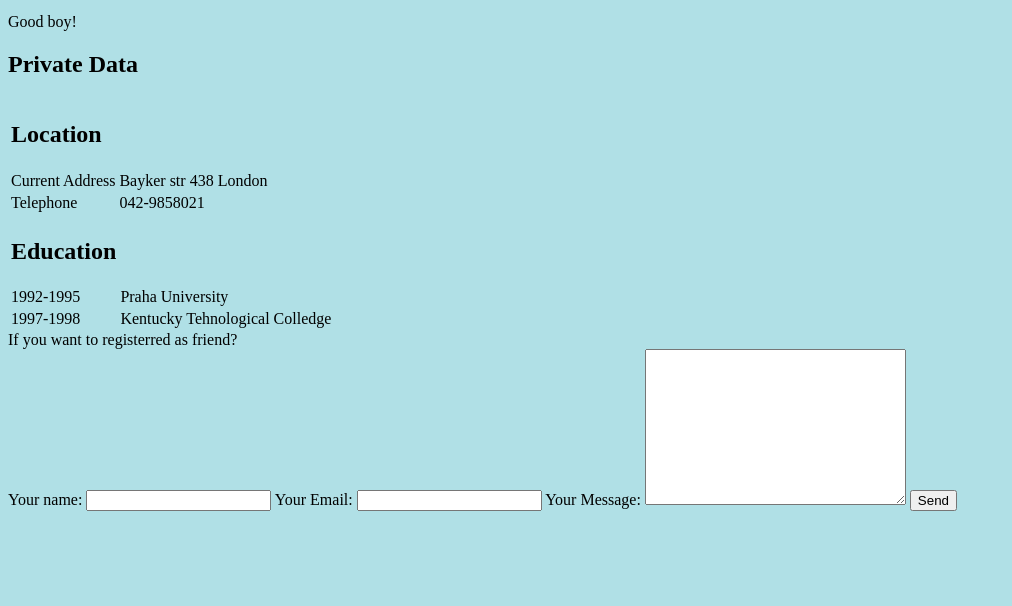
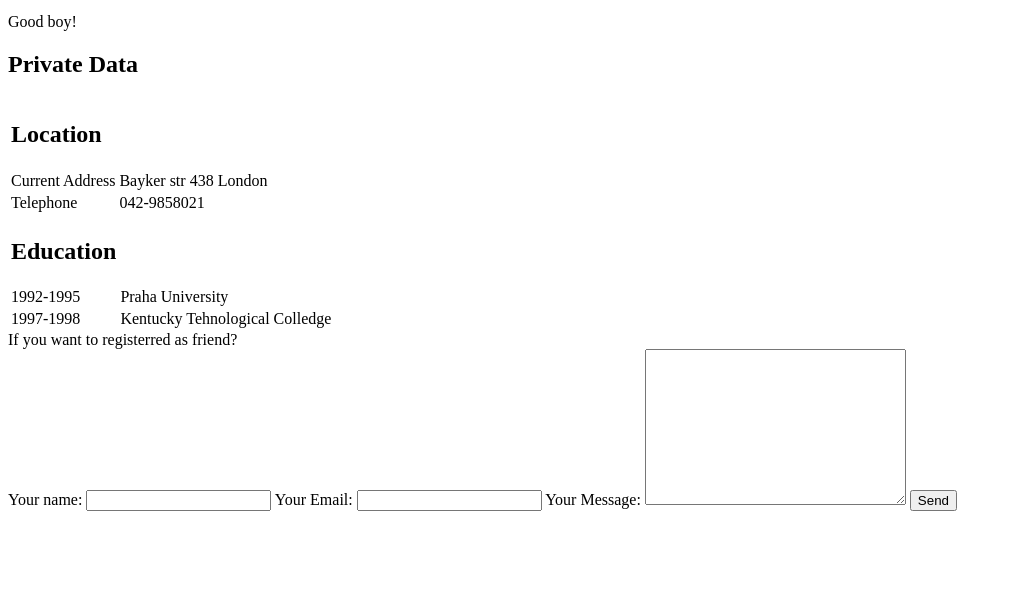
Before and after one commit to natana0073/cv, a plain HTML site: page index.html in a window 1280 px wide. Shown: the part 194-800 px from the top of the page, without its empty margins (0-1012 px from the left). Drawn offline with Linux system fonts and the light colour scheme.

Commit message:
Update index.html

```diff
--- a/index.html
+++ b/index.html
@@ -8,7 +8,7 @@
     <style>
       body
       {
-        background-color: powderblue;
+        background-color: neon;
       }
     </style>
   </head>
```
